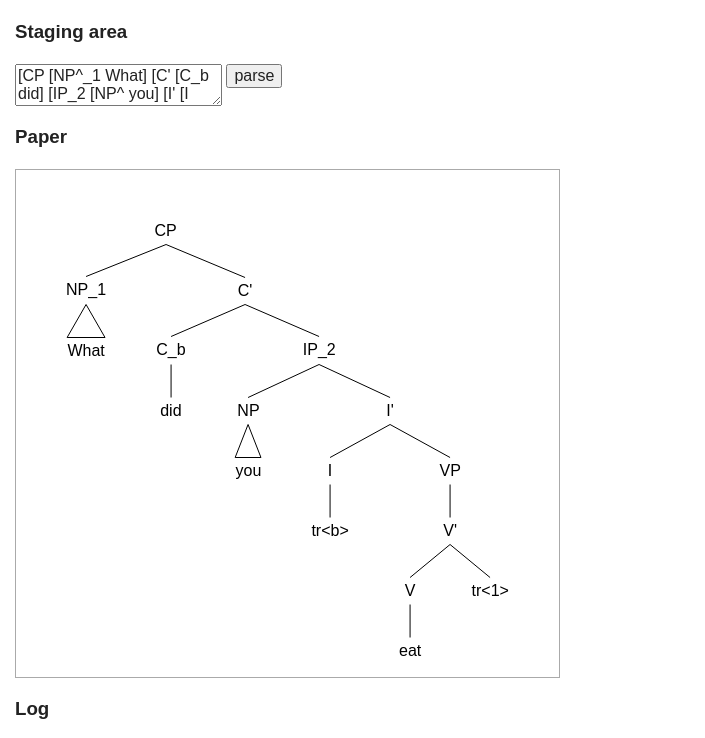
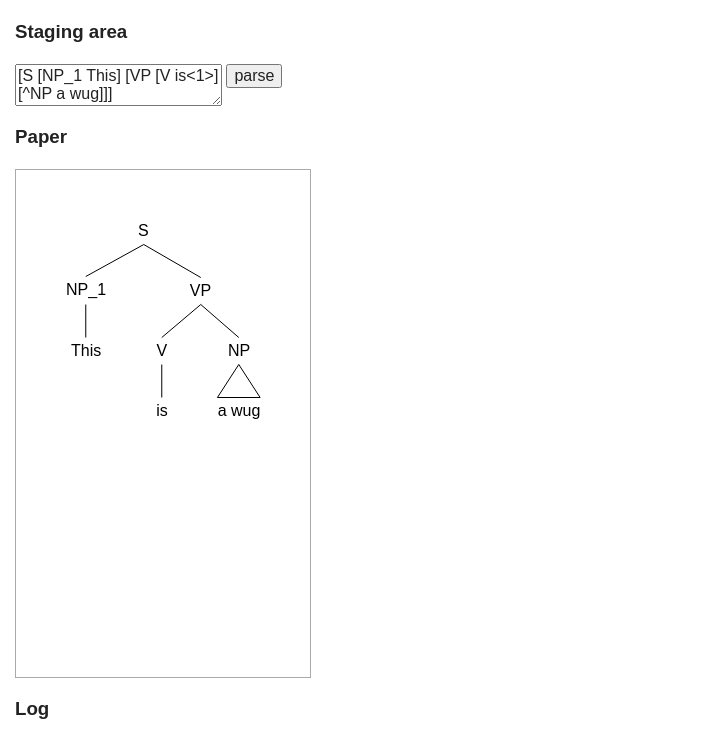
Before and after one commit to mdsn/stree, a plain HTML site: page index.html in a window 1280 px wide. Both pictures are taken after a click on the button "parse". Shown: the top 738 px of the page, without its empty margins (0-705 px from the left). Drawn offline with nearby package versions, Linux system fonts and the light colour scheme.

Commit message:
Changed parameters for features, parsed the tail of the movement line

```diff
--- a/index.html
+++ b/index.html
@@ -26,8 +26,8 @@
         <!-- Add your site or application content here -->
         <div id="container">
             <h3>Staging area</h3>
-            <textarea id="stage">[CP [NP^_1 What] [C' [C_b did] [IP_2 [NP^ you] [I' [I tr<b>] [VP [V' [V eat] tr<1>]]]]]]</textarea>
-            <!--<textarea id="stage">[S [NP This] [VP [V is] [^NP a wug]]]</textarea>-->
+            <!---<textarea id="stage">[CP [NP^_1 What] [C' [C_b did] [IP_2 [NP^ you] [I' [I tr<b>] [VP [V' [V eat] tr<1>]]]]]]</textarea> -->
+            <textarea id="stage">[S [NP_1 This] [VP [V is<1>] [^NP a wug]]]</textarea>
             <!--<textarea id="stage">[S [NP [N Alice]] [VP [V is][NP [N' [N a student] [PP^ of physics]]]]</textarea>-->
             <button id="parse">parse</button>
             <h3>Paper</h3>
--- a/js/stree.js
+++ b/js/stree.js
@@ -49,10 +49,11 @@ function Node() {
 
     this.caret = null; /* true if the element has a caret indicating a triangle */
     this.draw_triangle = null; /* true if this is the child of a caret node */
+    this.tail = null;
 
     this.text = null; /* Raphael text element */
     this.value = null;
-    this.parameters = null;
+    this.features = null;
 };
 
 function syntax_tree(s) {
@@ -157,7 +158,7 @@ Node.prototype.set_width = function() {
         child.set_width();
 
     /* As leaf nodes are not affected by children, their width is just
-     * that of its text (TODO: Measure parameters, get max) */
+     * that of its text (TODO: Measure features, get max) */
     if (!this.has_children) {
         this.left_width = text_width / 2;
         this.right_width = text_width / 2;
@@ -214,7 +215,12 @@ function parse(s) {
 
     if (s[0] != '[') {
         s = s.replace(/^\s+|\s+$/g, '');
-        /* Search for parameters on this text node */
+        /* Search for movement information */
+        s = s.replace(/\s*<(\w+)>\s*/, function(match, tail) {
+            n.tail = tail;
+            return ' ';
+        });
+        /* Search for features on this text node */
         var i = 0;
         while ((i < s.length) && (s[i] != '(')) i++;
         n.value = s.substring(0, i); /* Save the text node */
@@ -222,7 +228,7 @@ function parse(s) {
         if (s[i] == '(') {
             var start = i+1;
             while ((s[i] != ')')) i++;
-            n.parameters = s.substring(start, i);
+            n.features = s.substring(start, i);
         }
         return n;
     }
```
